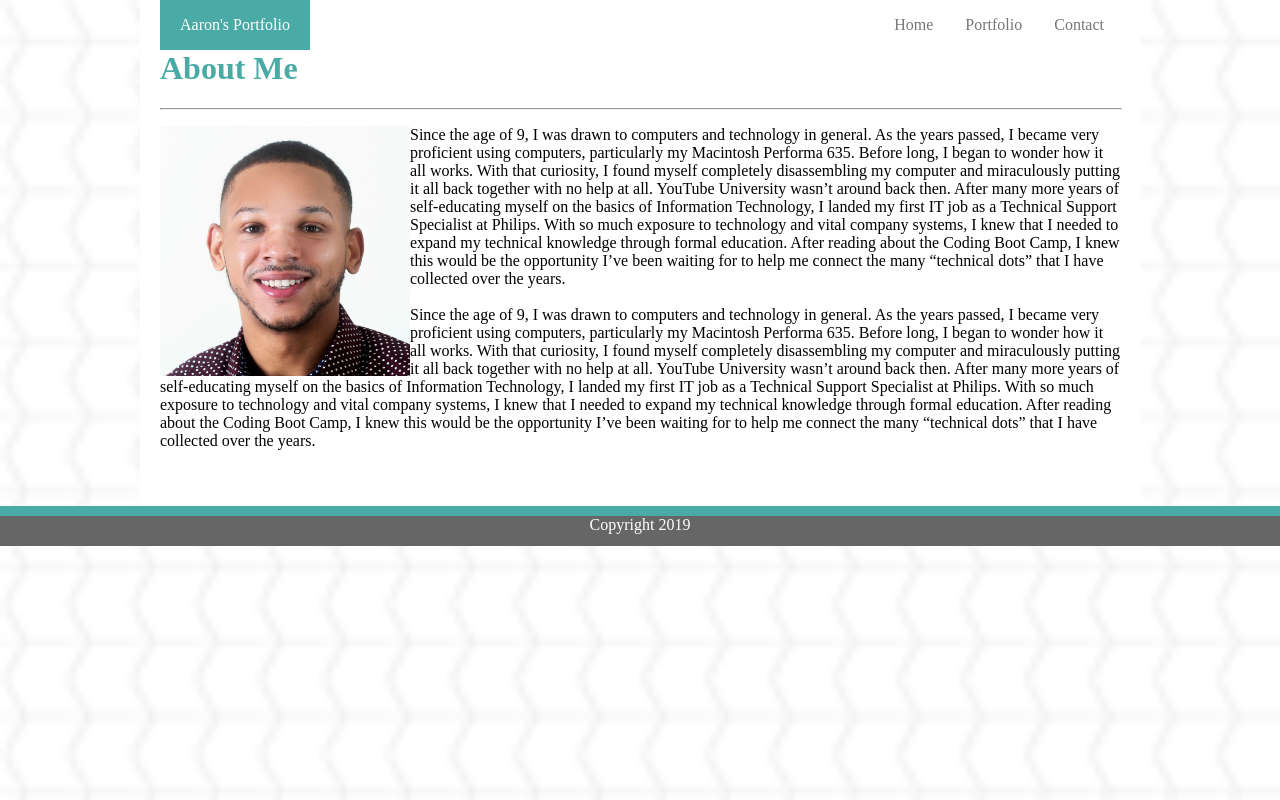
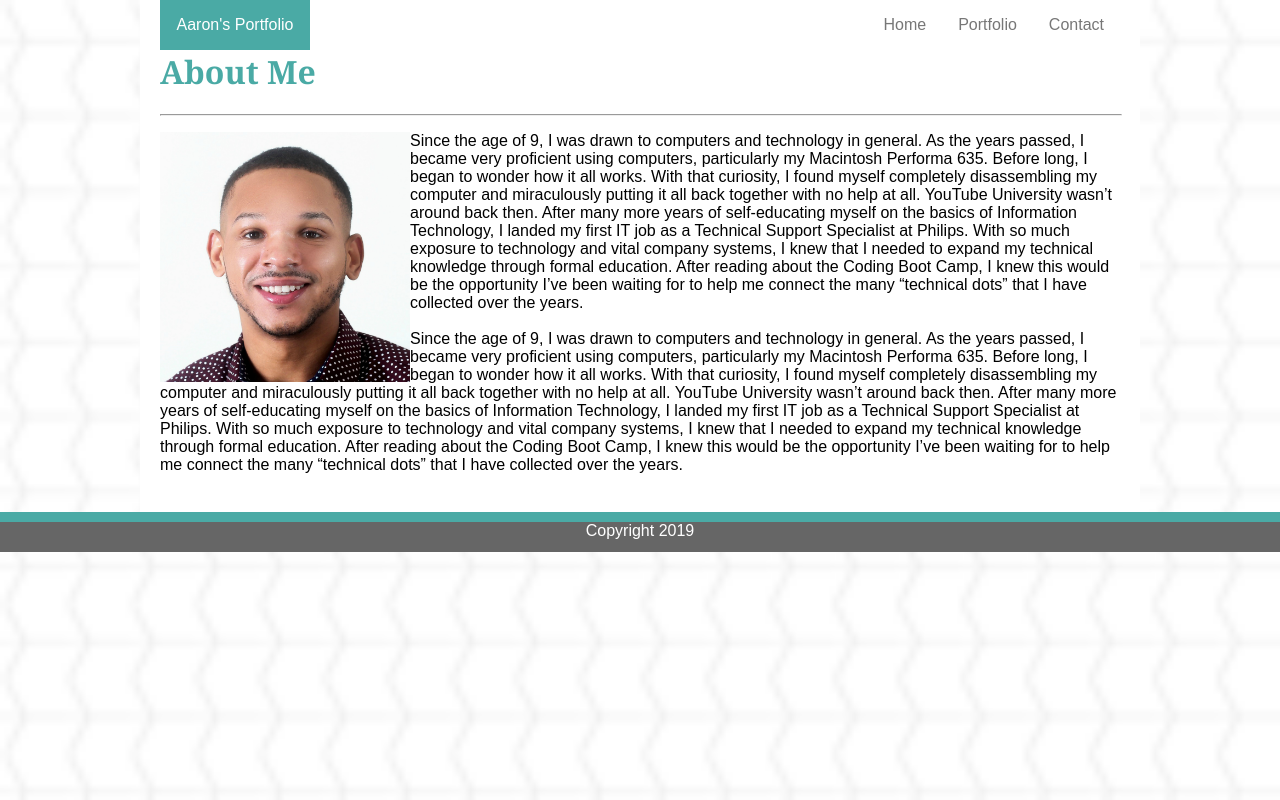
Before and after one commit to acthomas83/Unit_1_Portfolio, a plain HTML site: page index.html in a window 1280 px wide. Drawn offline with Linux system fonts and the light colour scheme.

Commit message:
Uopdated the fonts

```diff
--- a/assets/css/style.css
+++ b/assets/css/style.css
@@ -67,6 +67,7 @@ ul {
 
 }
 body {
+    font-family: 'Arial', 'Helvetica Neue', Helvetica, sans-serif;
     background-image: url("../images/chevron.png");
     background-repeat: repeat;
     background-size: cover, 30px 30px;
@@ -74,6 +75,7 @@ body {
 }
 
 h1 {
+    font-family: 'Georgia', Times, 'Times New Roman', serif;
     color: #4aaaa5;
     clear: both;
 }
```
